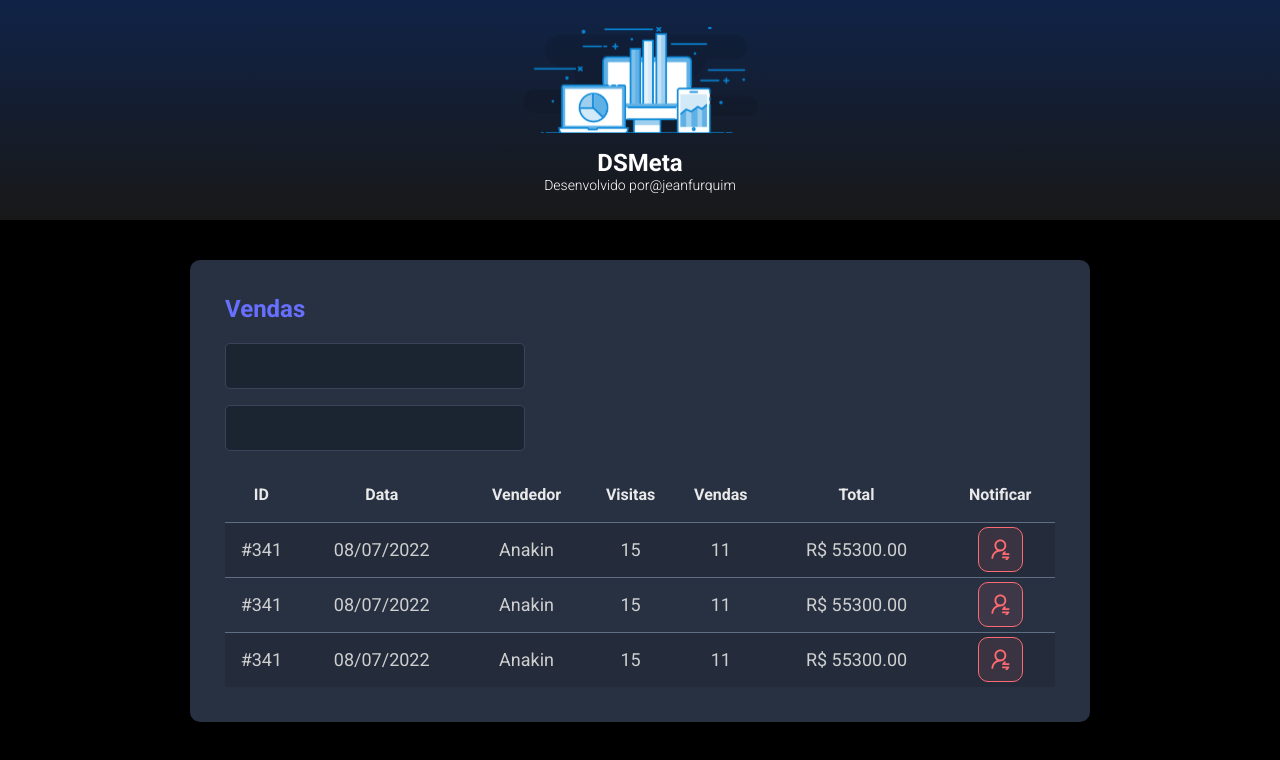
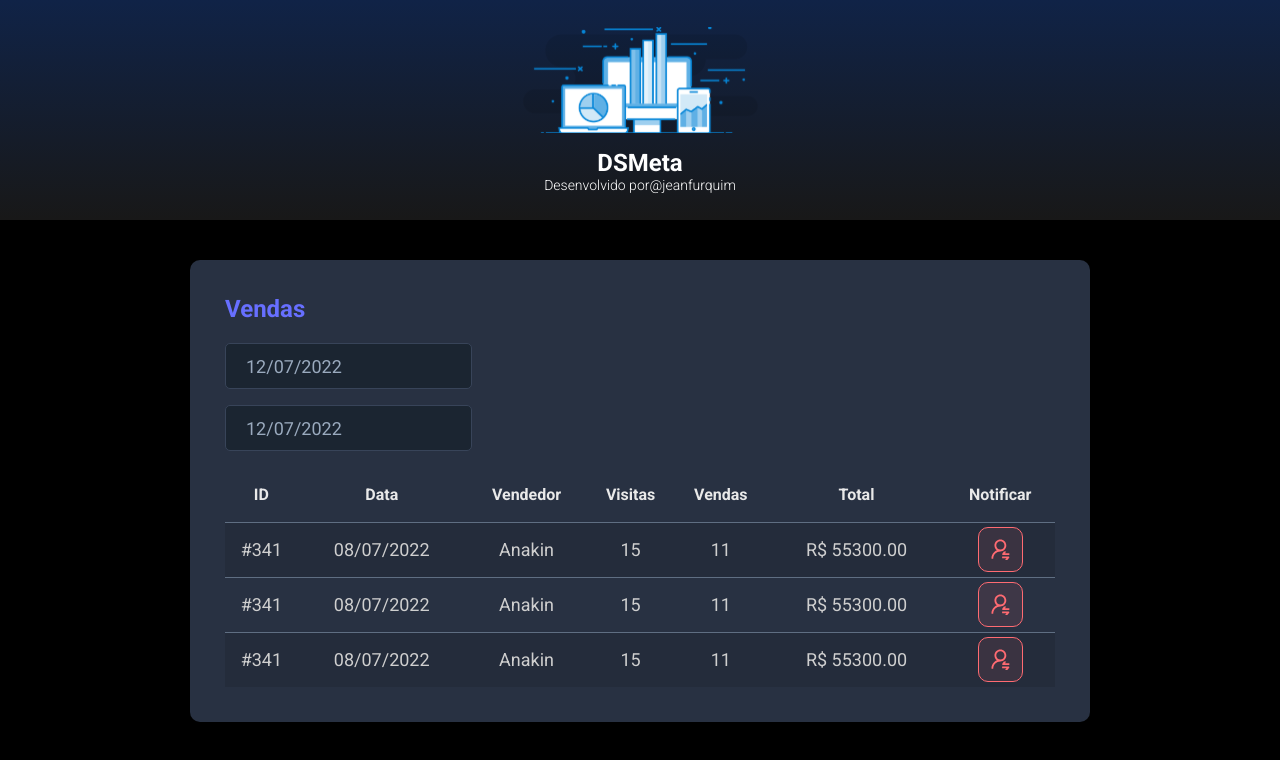
Before and after one commit to jeanfurquim/dsmeta, a React (Create React App) app in the folder frontend/: page / in a window 1280 px wide. Shown: the top 760 px of the page. Built offline with nearby package versions, Linux system fonts and the light colour scheme.

Commit message:
Datepicker

```diff
--- a/frontend/package.json
+++ b/frontend/package.json
@@ -9,8 +9,10 @@
     "@types/jest": "^27.5.2",
     "@types/node": "^16.11.43",
     "@types/react": "^18.0.15",
+    "@types/react-datepicker": "4.4.2",
     "@types/react-dom": "^18.0.6",
     "react": "^18.2.0",
+    "react-datepicker": "4.8.0",
     "react-dom": "^18.2.0",
     "react-scripts": "5.0.1",
     "typescript": "^4.7.4",
--- a/frontend/src/components/SalesCard/index.tsx
+++ b/frontend/src/components/SalesCard/index.tsx
@@ -1,5 +1,7 @@
-import NotificationButton from 'components/NotificationButton';
-import './styles.css'
+import DatePicker from "react-datepicker";
+import "react-datepicker/dist/react-datepicker.css";
+import NotificationButton from "components/NotificationButton";
+import "./styles.css";
 
 function SalesCard() {
   return (
@@ -7,10 +9,20 @@
       <h2 className="dsmeta-sales-title">Vendas</h2>
       <div>
         <div className="dsmeta-form-control-container">
-          <input className="dsmeta-form-control" type="text" />
+          <DatePicker
+            selected={new Date()}
+            onChange={(date: Date) => {}}
+            className="dsmeta-form-control"
+            dateFormat="dd/MM/yyyy"
+          />
         </div>
         <div className="dsmeta-form-control-container">
-          <input className="dsmeta-form-control" type="text" />
+          <DatePicker
+            selected={new Date()}
+            onChange={(date: Date) => {}}
+            className="dsmeta-form-control"
+            dateFormat="dd/MM/yyyy"
+          />
         </div>
       </div>
 
@@ -68,10 +80,8 @@
               </td>
             </tr>
           </tbody>
-
         </table>
       </div>
-
     </div>
   );
 }
```
Also changed, not shown: 1 other file (tests, documents, lock files or other folders). Lines whose indentation alone changed are shown as unchanged.
